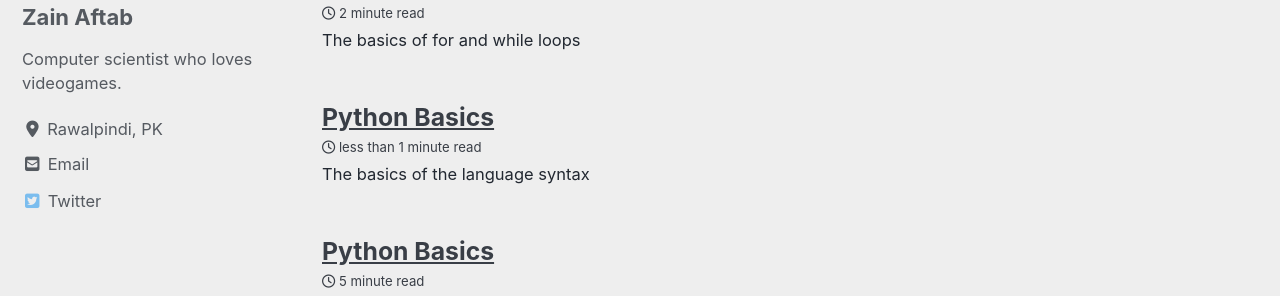
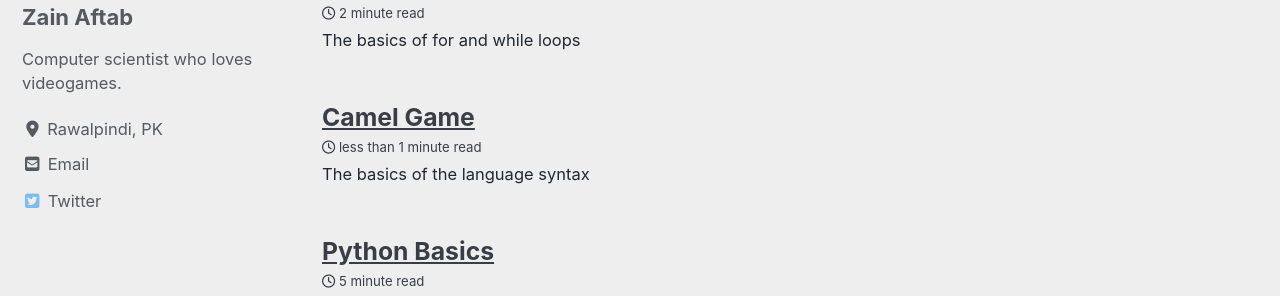
Before and after one commit to zainaftab2225/zainaftab2225.github.io, a Jekyll site: the page built from _pages/computerscience.md, in a window 1280 px wide and 1211 px high. Shown: the part 470-766 px from the top of the window. Built offline with Jekyll 4.4.1, drawn with Linux system fonts in a browser that asks for light colours; cached includes are drawn as plain includes; nearby versions of some CDN libraries.

Commit message:
name update

```diff
--- a/_computerscience/camel-game.md
+++ b/_computerscience/camel-game.md
@@ -1,5 +1,5 @@
 ---
-title: "Python Basics"
+title: "Camel Game"
 excerpt: "The basics of the language syntax"
 date: 2020-07-02
 ---
```
